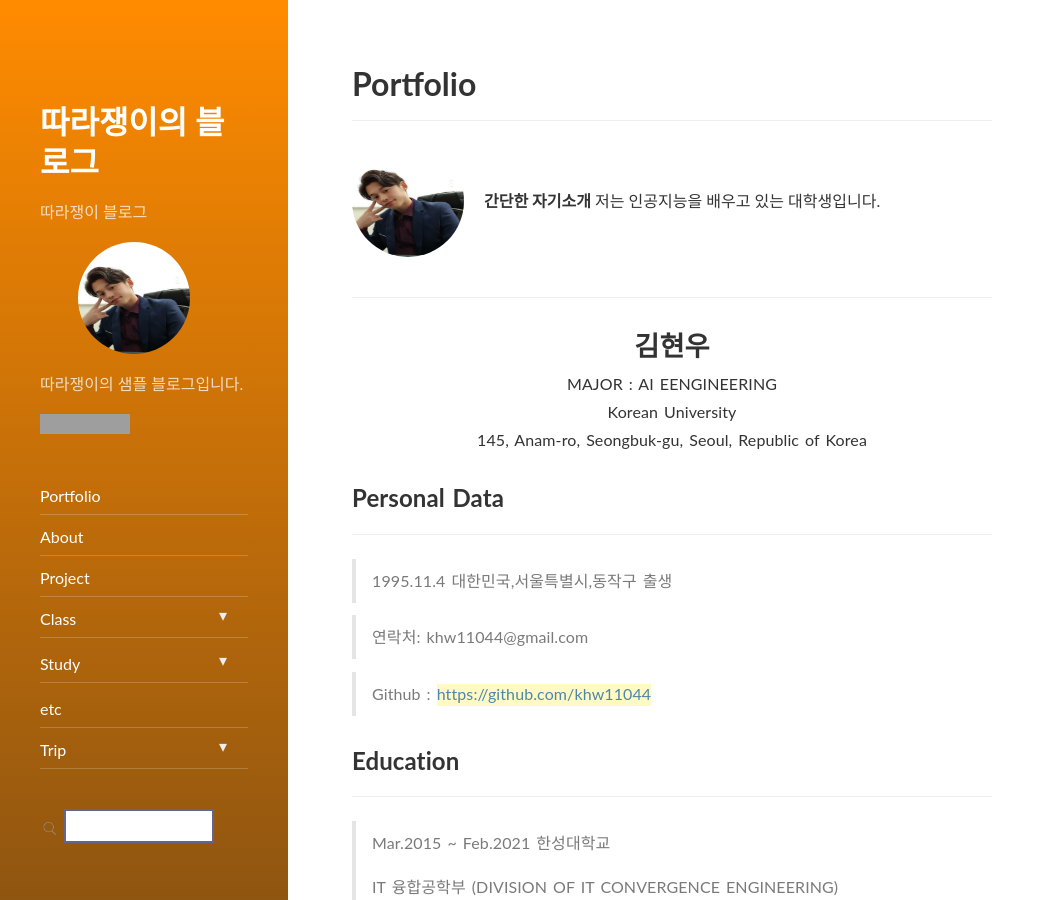
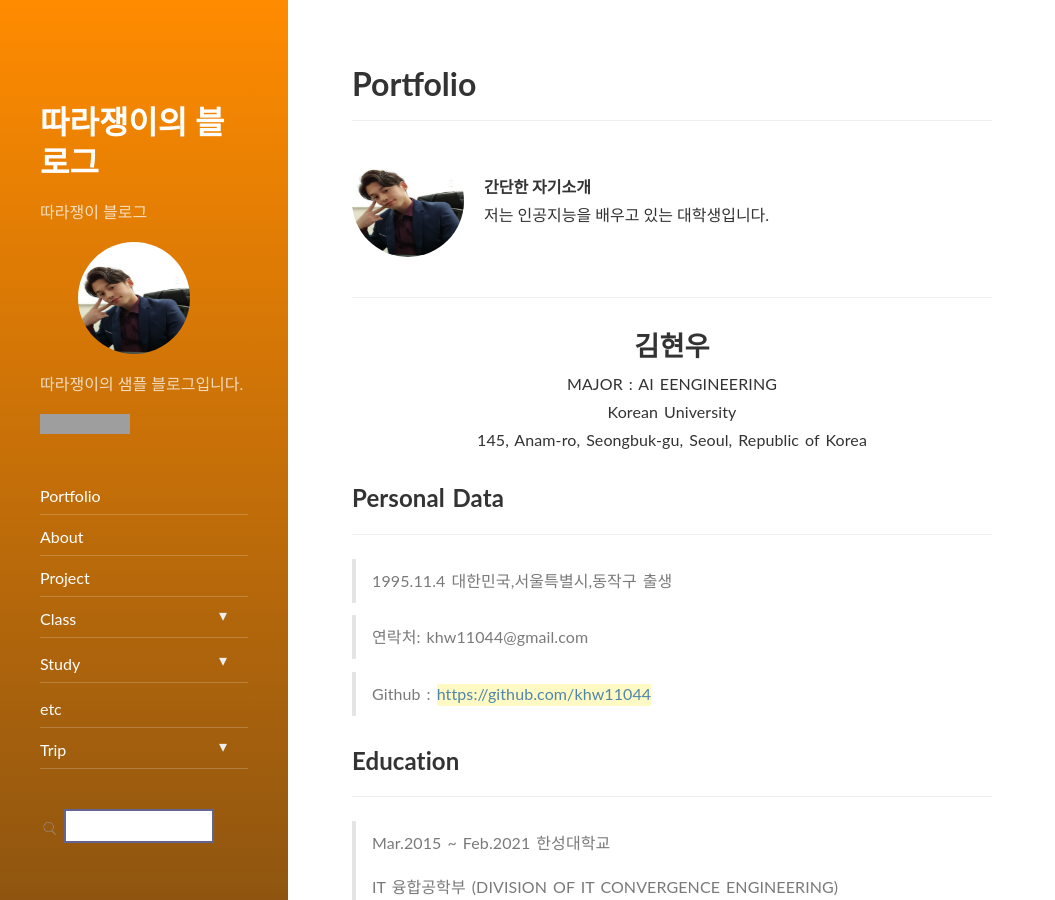
Before and after one commit to HyeonBae-K/HyeonBae-K.github.io, a Jekyll site: the page built from portfolio.md, in a window 1280 px wide and 900 px high. Shown: the whole window, without its empty margins (0-1055 px from the left). Built offline with Jekyll 4.4.1, drawn with Linux system fonts in a browser that asks for light colours; nearby versions of some CDN libraries; grey boxes are pictures that could not be loaded.

Commit message:
github_blog

```diff
--- a/_data/authors.yml
+++ b/_data/authors.yml
@@ -9,7 +9,7 @@ hyeonbae_k:
   # Markdown enabled, can use multiple paragraphs (enabled by `|`)
   # 자기 소개
   about:             |
-    **간단한 자기소개**
+    **간단한 자기소개** <br>
     저는 인공지능을 배우고 있는 대학생입니다.
 
 
```
